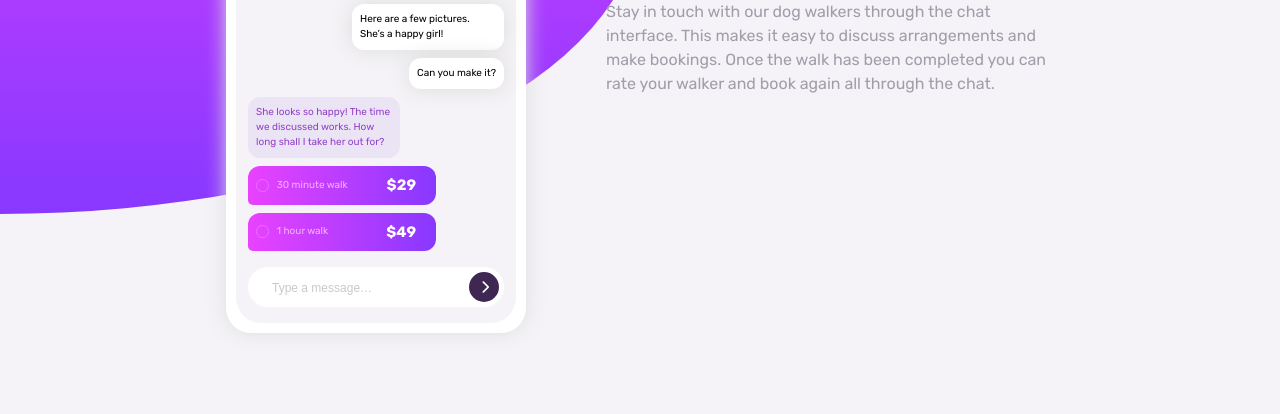
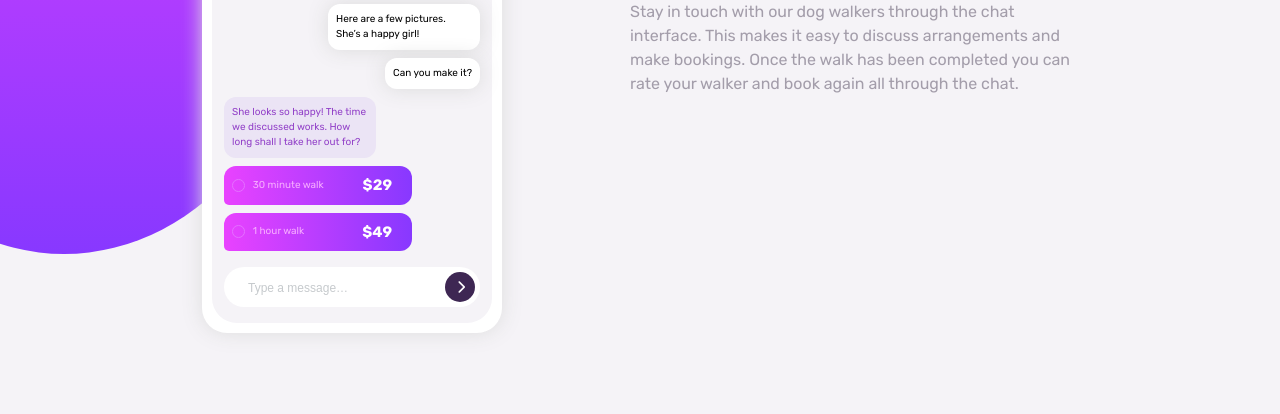
Before and after one commit to fidellim/Chat-App-CSS-Illustration, a plain HTML site: page index.html in a window 1280 px wide. Shown: the part 386-800 px from the top of the page. Drawn offline with Linux system fonts and the light colour scheme.

Commit message:
add responsivenes

```diff
--- a/index.scss
+++ b/index.scss
@@ -266,6 +266,7 @@ body {
 			line-height: 1.5;
 			padding: 0 1rem;
 			width: 21rem;
+			max-width: 21rem;
 		}
 	}
 }
@@ -304,7 +305,7 @@ body {
 
 @keyframes text-from-down {
 	0% {
-		transform: translate(0%, 100%);
+		transform: translate(0%, 150%);
 	}
 	100% {
 		transform: translate(0%, 0%);
@@ -313,26 +314,18 @@ body {
 
 @media (min-width: 768px) {
 	.circular-bg {
-		position: absolute;
 		top: 0;
-		left: -50%;
-		width: 100%;
-		height: 75%;
-		border-bottom-right-radius: 50%;
-		border-bottom-left-radius: 50%;
-		// transform: translate(-50%, 0);
-		z-index: 0;
+		left: -15%;
+		width: 40%;
+		height: 80%;
 	}
 
 	.cp-content-container {
+		margin: 5rem 2rem;
 		flex-direction: row;
-		gap: 5rem;
+		// flex-wrap: wrap;
+		gap: 2rem;
 		.cp-container {
-			background-color: var(--white);
-			padding: 1em;
-			font-size: 10px;
-			border-radius: 25px;
-			position: relative;
 			animation: phone-from-up 3s ease-in-out;
 		}
 
@@ -343,6 +336,18 @@ body {
 			}
 			.content-para {
 				padding: 0;
+				max-width: 28rem;
+				width: 20rem;
+			}
+		}
+	}
+}
+
+@media (min-width: 910px) {
+	.cp-content-container {
+		gap: 8rem;
+		.content-container {
+			.content-para {
 				width: 28rem;
 			}
 		}
```
Also changed, not shown: index.css, 1 other file.
